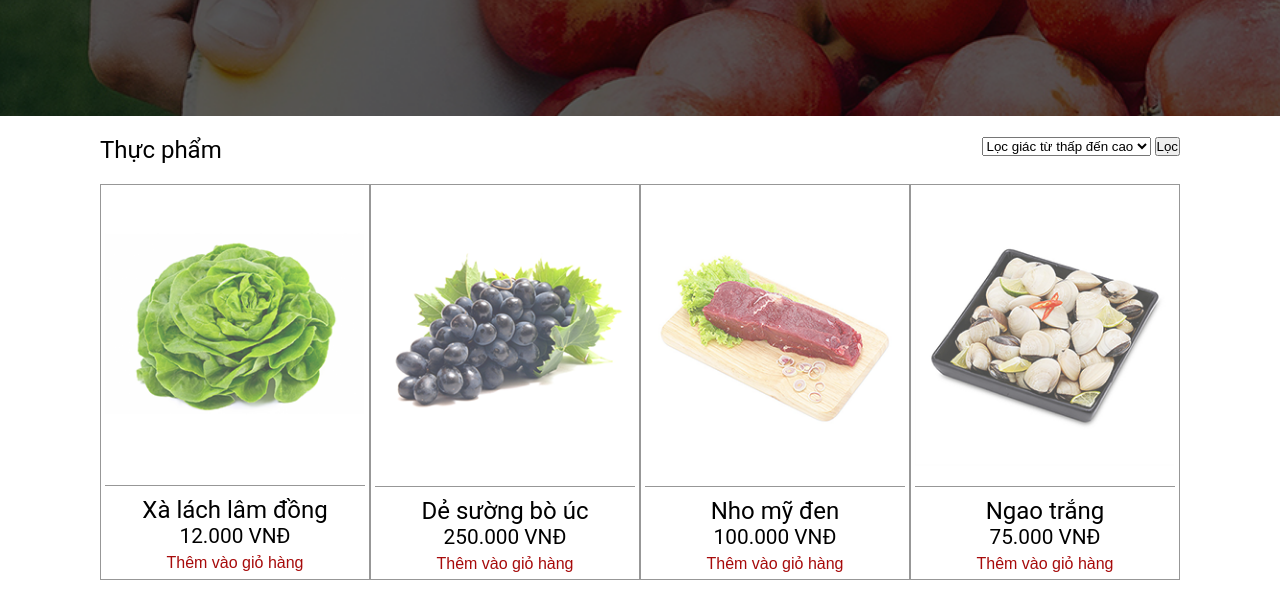
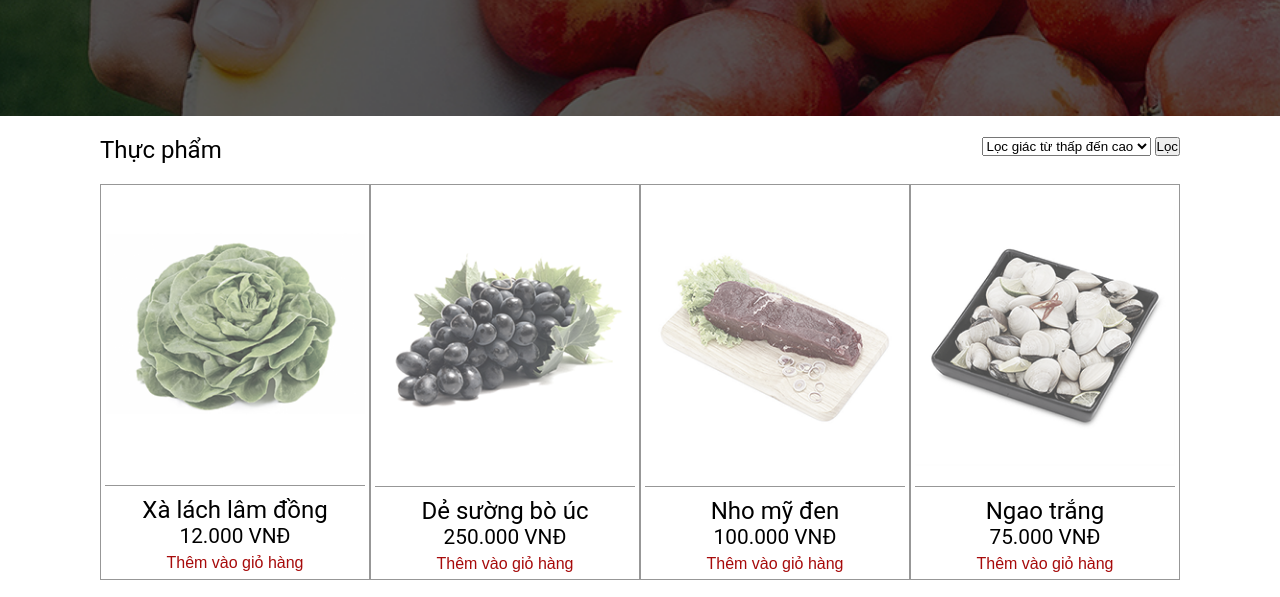
Before and after one commit to quyetlv12/fresh-food, a plain HTML site: page index.html in a window 1280 px wide. Shown: the part 184-781 px from the top of the page. Drawn offline with Linux system fonts and the light colour scheme.

Commit message:
update template

```diff
--- a/css/style.scss
+++ b/css/style.scss
@@ -25,6 +25,28 @@ button {
 }
 body {
   font-family: roboto;
+
+
+}
+/* Let's get this party started */
+::-webkit-scrollbar {
+  width: 10px;
+}
+
+/* Track */
+::-webkit-scrollbar-track {
+  -webkit-box-shadow: inset 0 0 6px rgba(0, 0, 0, 0.3);
+  -webkit-border-radius: 10px;
+  border-radius: 10px;
+}
+
+/* Handle */
+::-webkit-scrollbar-thumb {
+  background: #80b435;
+  transition: all 2s ease-in-out;
+}
+::-webkit-scrollbar-thumb:window-inactive {
+  background: #80b435;
 }
 a {
   text-decoration: none;
@@ -223,11 +245,13 @@ li {
             justify-content: center;
           img {
             cursor: pointer;
+            filter: grayscale(70%);
             transition: 1s cubic-bezier(0.075, 0.82, 0.165, 1);
             opacity: 0.7;
             &:hover {
               transition:2s cubic-bezier(0.6, -0.28, 0.735, 0.045);
               opacity: 1;
+              filter: grayscale(0%);
             }
           }
         }
```
Also changed, not shown: css/style.css, 1 other file.
